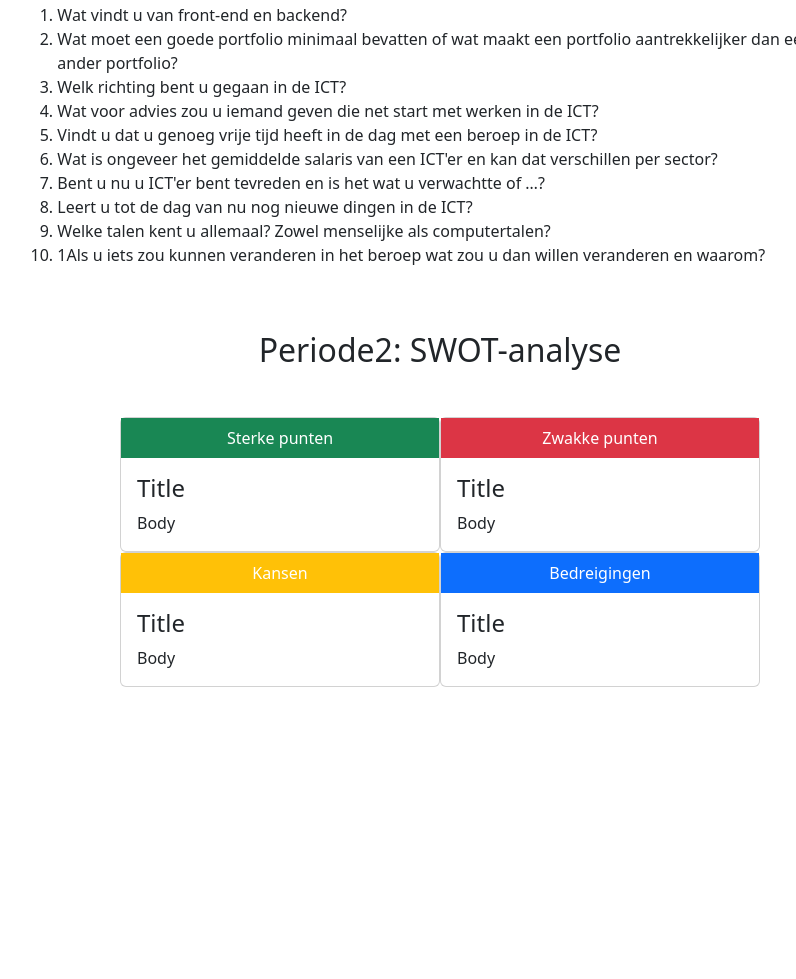
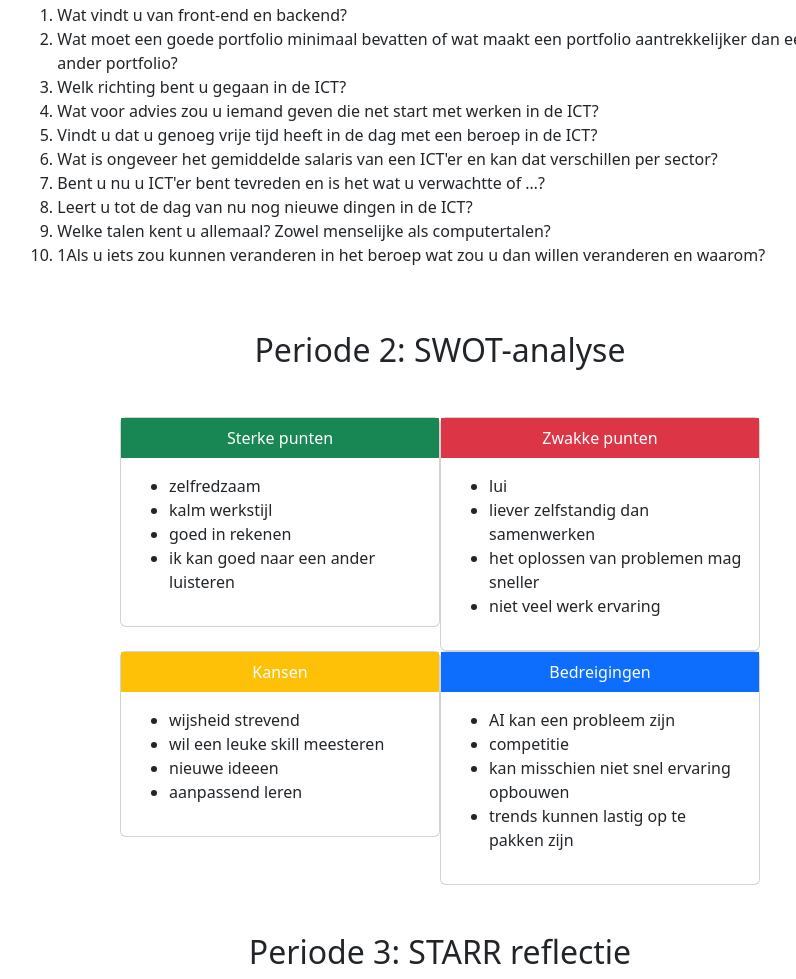
Before and after one commit to H-Felifl/H-Felifl.github.io, a plain HTML site: page lob.html in a window 1280 px wide. Shown: the part 1479-2458 px from the top of the page, without its empty margins (200-996 px from the left). Before the commit the page ends 2166 px from the top, so only its background shows below. Drawn offline with nearby package versions, Linux system fonts and the light colour scheme.

Commit message:
periode 2 lob done

```diff
--- a/lob.html
+++ b/lob.html
@@ -30,7 +30,7 @@
       </div>
       <div class="col-4"></div>
       <div class="col-5 mt-2">
-        <a class="navItems mx-2" href="#homeId">Home</a>
+        <a class="navItems mx-2" href="index.html">Home</a>
         <a class="navItems mx-2" href="index.html#aboutId">About me</a>
         <a class="navItems mx-2" href="index.html#projectId">Projects</a>
 
@@ -40,7 +40,7 @@
           <ul class="dropdown-menu" aria-labelledby="dropdownMenu2">
             <li><a href="#periode1Id"><button class="dropdown-item" type="button">periode 1</button></a></li>
             <li><a href="#periode2Id"><button class="dropdown-item" type="button">periode 2</button></a></li>
-            <li><a href=""><button class="dropdown-item" type="button">periode 3</button></a></li>
+            <li><a href="#periode3Id"><button class="dropdown-item" type="button">periode 3</button></a></li>
           </ul>
 
         <a class="navItems mx-2" href="">contact</a>
@@ -186,7 +186,7 @@
 
     <div class="container-fluid">
 
-      <h2 class="text-center pt-5 " id="periode2Id">Periode2: SWOT-analyse</h2>
+      <h2 class="text-center pt-5 " id="periode2Id">Periode 2: SWOT-analyse</h2>
 
       <div class="row mt-5">
 
@@ -196,8 +196,14 @@
           <div class="card text-start">
             <div class="card-head bg-success text-white text-center p-2">Sterke punten</div>
             <div class="card-body">
-              <h4 class="card-title">Title</h4>
-              <p class="card-text">Body</p>
+
+              <ul>
+                <li>zelfredzaam</li>
+                <li>kalm werkstijl</li>
+                <li>goed in rekenen</li>
+                <li>ik kan goed naar een ander luisteren</li>
+              </ul>
+
             </div>
           </div>
 
@@ -208,8 +214,14 @@
           <div class="card text-start">
             <div class="card-head bg-danger text-white text-center p-2">Zwakke punten</div>
             <div class="card-body">
-              <h4 class="card-title">Title</h4>
-              <p class="card-text">Body</p>
+
+              <ul>
+                <li>lui</li>
+                <li>liever zelfstandig dan samenwerken</li>
+                <li>het oplossen van problemen mag sneller</li>
+                <li>niet veel werk ervaring</li>
+              </ul>
+
             </div>
           </div>
 
@@ -226,8 +238,14 @@
           <div class="card text-start">
             <div class="card-head bg-warning text-white text-center p-2">Kansen</div>
             <div class="card-body">
-              <h4 class="card-title">Title</h4>
-              <p class="card-text">Body</p>
+
+              <ul>
+                <li>wijsheid strevend</li>
+                <li>wil een leuke skill meesteren</li>
+                <li>nieuwe ideeen</li>
+                <li>aanpassend leren</li>
+              </ul>
+
             </div>
           </div>
 
@@ -238,8 +256,14 @@
           <div class="card text-start">
             <div class="card-head bg-primary text-white text-center p-2">Bedreigingen</div>
             <div class="card-body">
-              <h4 class="card-title">Title</h4>
-              <p class="card-text">Body</p>
+
+              <ul>
+                <li>AI kan een probleem zijn</li>
+                <li>competitie</li>
+                <li>kan misschien niet snel ervaring opbouwen</li>
+                <li>trends kunnen lastig op te pakken zijn</li>
+              </ul>
+
             </div>
           </div>
 
@@ -251,6 +275,27 @@
     </div>
 
     <!-- eind periode 2 -->
+
+    <!-- periode 3 -->
+
+    <div class="container-fluid">
+
+      <h2 class="text-center pt-5" id="periode3Id">Periode 3: STARR reflectie</h2>
+
+      <div class="row">
+
+        <div class="col-2"></div>
+        <div class="col-8">
+
+
+        </div>
+        <div class="col-2"></div>
+
+      </div>
+
+    </div>
+
+    <!-- eind periode 3 -->
 
 
 
```
